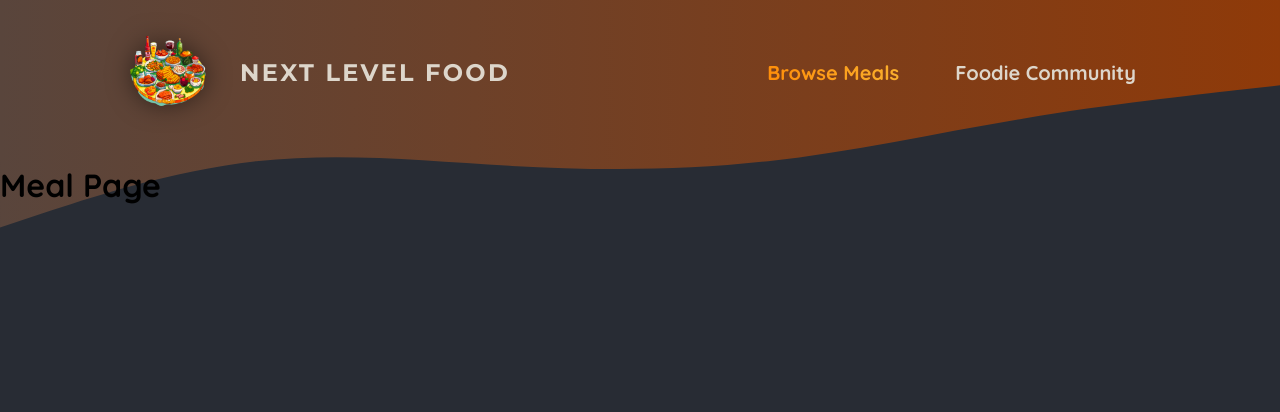
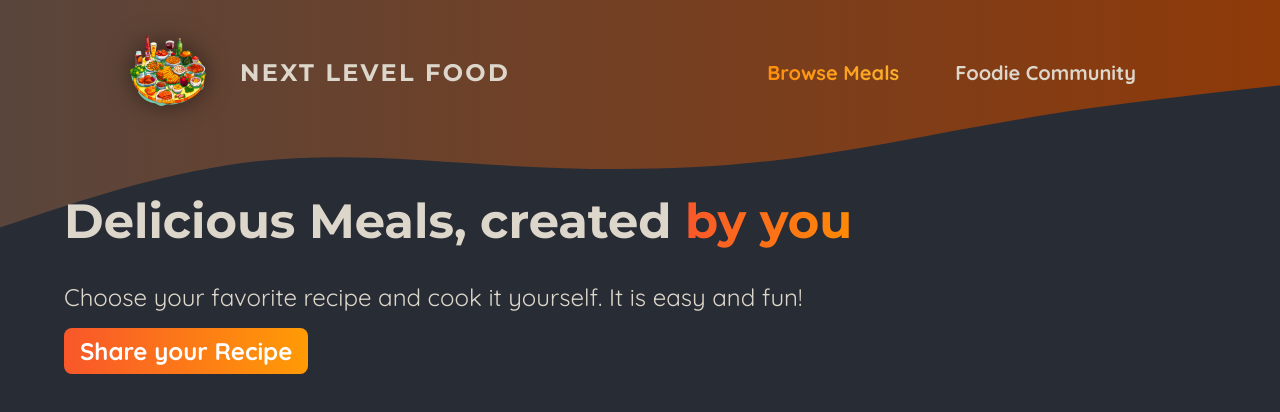
Before and after one commit to nrohitydv/The-Foodie-App, a Next.js app: page /meals in a window 1280 px wide. Shown: the top 412 px of the page. Built offline with nearby package versions, Linux system fonts and the light colour scheme.

Commit message:
setup meals section

```diff
--- a/app/meals/page.js
+++ b/app/meals/page.js
@@ -1,10 +1,25 @@
-import React from "react";
-
+import Link from "next/link";
+import classes from "./page.module.css";
+import MealsGrid from "@/components/meals/meals-grid";
 function MealPage() {
   return (
-    <div>
-      <h1>Meal Page</h1>
-    </div>
+    <>
+      <header className={classes.header}>
+        <h1>
+          Delicious Meals, created{" "}
+          <span className={classes.highlight}>by you</span>
+        </h1>
+        <p>
+          Choose your favorite recipe and cook it yourself. It is easy and fun!
+        </p>
+        <p className={classes.cta}>
+          <Link href="/meals/share">Share your Recipe</Link>
+        </p>
+      </header>
+      <main className={classes.main}>
+        <MealsGrid meals={[]} />
+      </main>
+    </>
   );
 }
 
--- /dev/null
+++ b/app/meals/page.module.css
@@ -0,0 +1,51 @@
+.header {
+    gap: 3rem;
+    margin: 3rem auto 5rem auto;
+    width: 90%;
+    max-width: 75rem;
+    color: #ddd6cb;
+    font-size: 1.5rem;
+  }
+
+  .header h1 {
+    font-family: 'Montserrat', sans-serif;
+  }
+
+  .highlight {
+    background: linear-gradient(90deg, #f9572a, #ff8a05);
+    background-clip: text;
+    -webkit-background-clip: text;
+    -webkit-text-fill-color: transparent;
+  }
+
+  .header p {
+    margin: 0;
+  }
+
+  .cta a {
+    display: inline-block;
+    margin-top: 1rem;
+    padding: 0.5rem 1rem;
+    border-radius: 0.5rem;
+    background: linear-gradient(90deg, #f9572a, #ff9b05);
+    color: #ffffff;
+    font-weight: bold;
+    text-decoration: none;
+  }
+
+  .loading {
+    text-align: center;
+    animation: loading 1.2s ease-in-out infinite;
+  }
+
+  @keyframes loading {
+    0% {
+      color: #e9e9e9;
+    }
+    50% {
+      color: #b89b84;
+    }
+    100% {
+      color: #e9e9e9;
+    }
+  }
--- /dev/null
+++ b/components/meals/meals-grid.js
@@ -0,0 +1,15 @@
+import classes from "./meals-grid.module.css";
+
+function MealsGrid({ meals }) {
+  return (
+    <ul className={classes.meals}>
+      {meals.map((meal) => (
+        <li key={meal.id}>
+          <MealsGrid {...meal} />
+        </li>
+      ))}
+    </ul>
+  );
+}
+
+export default MealsGrid;
--- /dev/null
+++ b/components/meals/meals-grid.module.css
@@ -0,0 +1,10 @@
+.meals {
+    width: 90%;
+    max-width: 90rem;
+    display: grid;
+    grid-template-columns: repeat(auto-fill, minmax(20rem, 1fr));
+    grid-gap: 5rem;
+    margin: 2rem auto;
+    list-style: none;
+    padding: 0;
+  }
```
Also changed, not shown: components/meals/meal-item.js (added, +28 -0 lines), components/meals/meal-item.module.css (added, +75 -0 lines).
